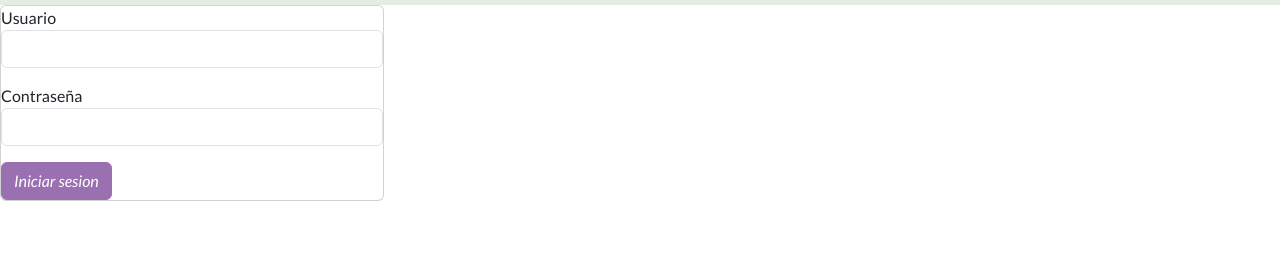
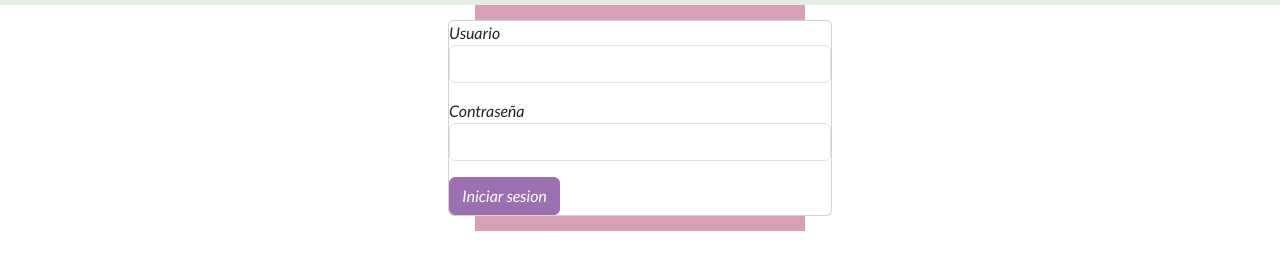
Before and after one commit to carogigena/backend, a website: page public/login.html in a window 1280 px wide. Shown: the part 66-336 px from the top of the page. Drawn offline with nearby package versions, Linux system fonts and the light colour scheme.

Commit message:
se soluciono error https, y modificacion en estilos

```diff
--- a/public/estilos.css
+++ b/public/estilos.css
@@ -462,6 +462,21 @@ select {
   right: 0;
   margin: 10px;
 }
+.form-container {
+  display: flex;
+  flex-direction:column;;
+  align-items: center;
+  justify-content: center;
+  align-items: center;
+  font-family:Arial, Helvetica, sans-serif;
+  font-size:medium;
+  font-style: italic;
+  background: #d7a0b9;
+  width: 100%;
+  max-width: 330px;
+  padding: 15px;
+  margin: 0 auto;
+}
 #abrirModal{
   cursor:pointer;
 }
--- a/public/scripts.js
+++ b/public/scripts.js
@@ -5,7 +5,7 @@
 //const { response } = require("express");
 
 
-const apiUrl ='http://jcgigena.alwaysdata.net';// 'http://localhost:3000';//'http://jcgigena.alwaysdata.net';//`${HOST}:${PORT}`;//;
+const apiUrl ='https://jcgigena.alwaysdata.net';// 'http://localhost:3000';//'http://jcgigena.alwaysdata.net';//`${HOST}:${PORT}`;//;
 
 //Productos
 
```
